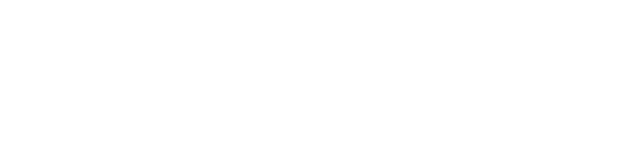
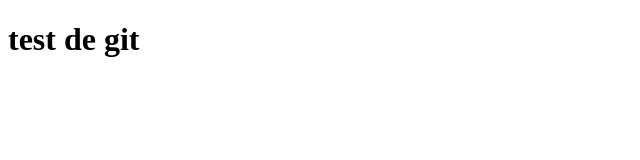
Before and after one commit to berwillem/git-cours, a plain HTML site: page index.html in a window 1280 px wide. Shown: the whole page, without its empty margins (0-640 px from the left). Drawn offline with Linux system fonts and the light colour scheme.

```diff
--- a/index.html
+++ b/index.html
@@ -5,5 +5,7 @@
     <meta name="viewport" content="width=device-width, initial-scale=1.0" />
     <title>Document</title>
   </head>
-  <body></body>
+  <body>
+    <h1>test de git</h1>
+  </body>
 </html>
```
Also changed, not shown: login.html (+3 -1 lines).
